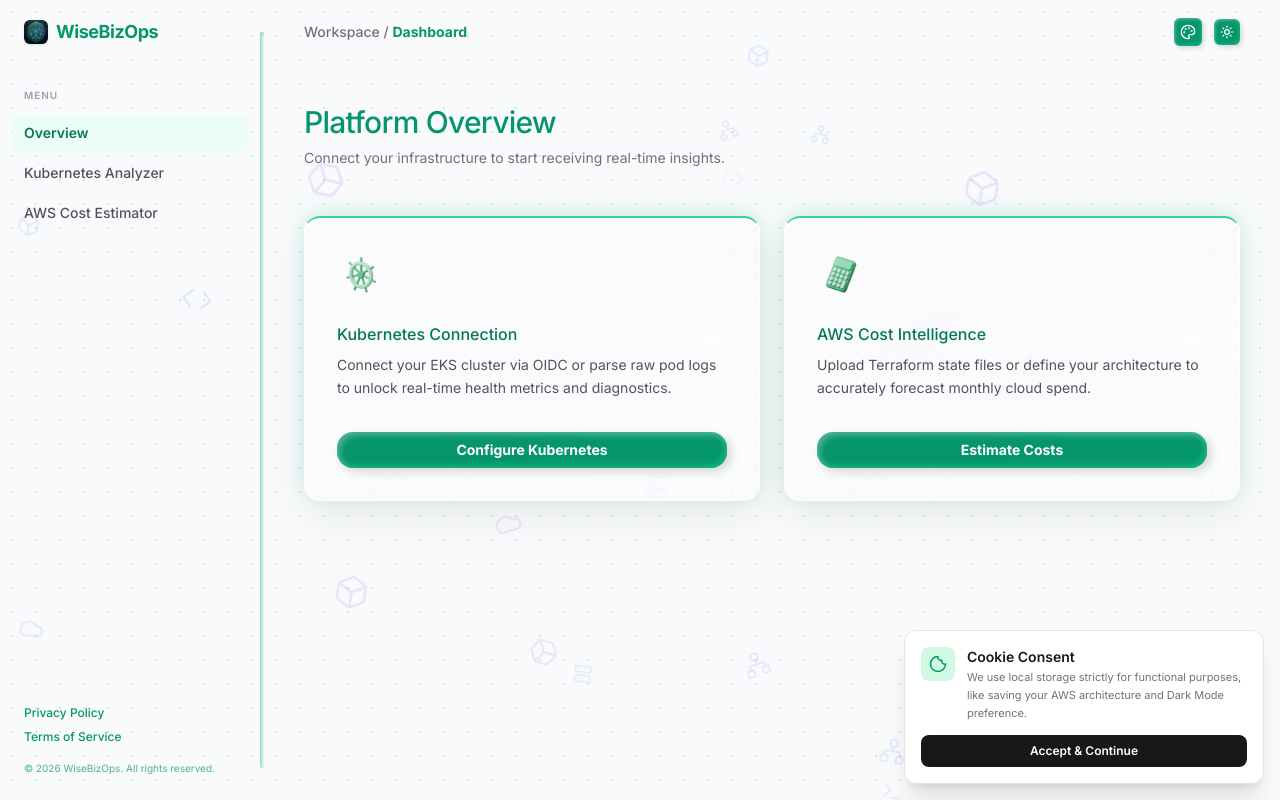
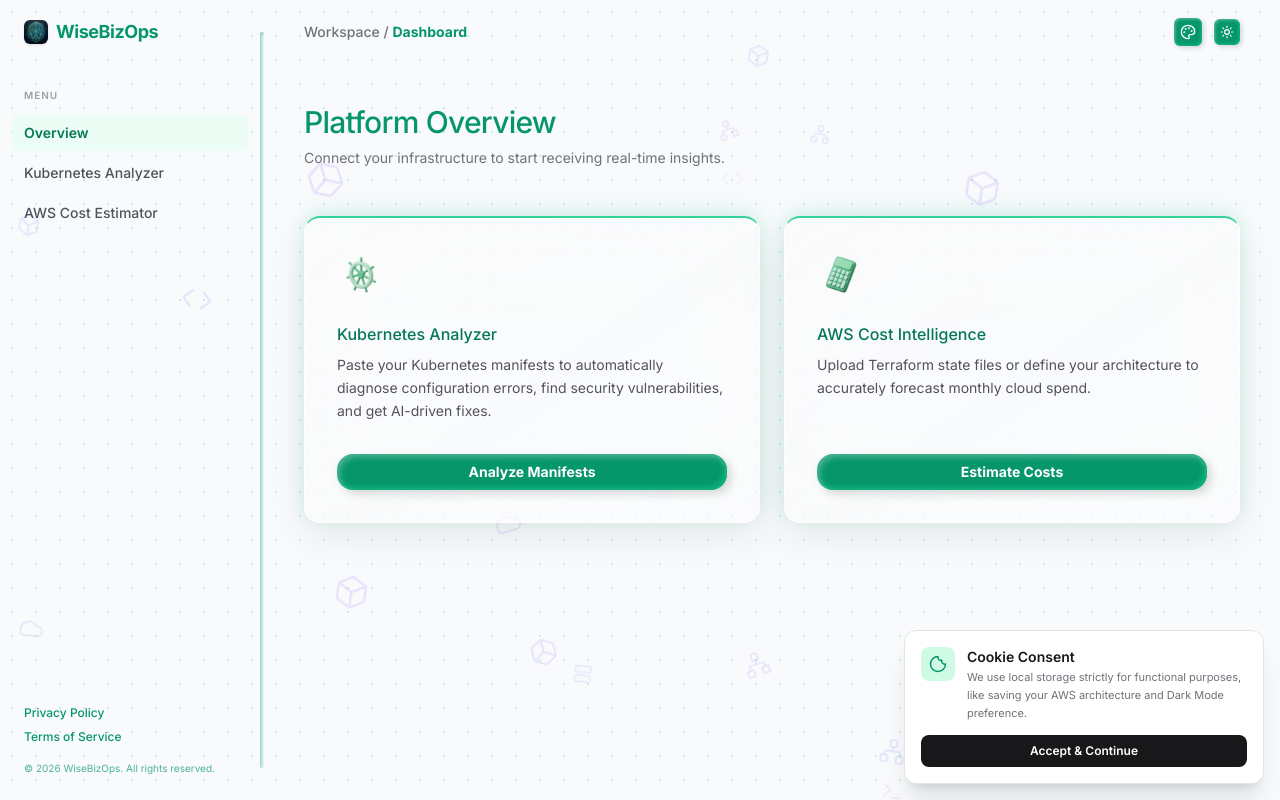
Before and after one commit to Adithya-Meda/wisebizops, a Next.js app: page / in a window 1280 px wide. Built offline with nearby package versions, Linux system fonts and the light colour scheme.

Commit message:
fix: update overview page description for kubernetes functionality

```diff
--- a/src/app/page.tsx
+++ b/src/app/page.tsx
@@ -14,10 +14,10 @@ export default function Home() {
           <div className="w-12 h-12 rounded flex items-center justify-center bg-transparent mb-6">
             <img src="/k8s-3d.png?v=1" style={{ filter: "hue-rotate(var(--icon-hue))" }} alt="Kubernetes Analyzer" className="w-full h-full object-contain filter drop-shadow-[0_4px_8px_rgba(var(--primary-rgb),0.4)]" />
           </div>
-          <h3 className="text-base font-medium text-primary-700 dark:text-primary-400 mb-2 transition-colors">Kubernetes Connection</h3>
-          <p className="text-sm text-zinc-600 dark:text-zinc-500 mb-8 flex-1 leading-relaxed transition-colors">Connect your EKS cluster via OIDC or parse raw pod logs to unlock real-time health metrics and diagnostics.</p>
+          <h3 className="text-base font-medium text-primary-700 dark:text-primary-400 mb-2 transition-colors">Kubernetes Analyzer</h3>
+          <p className="text-sm text-zinc-600 dark:text-zinc-500 mb-8 flex-1 leading-relaxed transition-colors">Paste your Kubernetes manifests to automatically diagnose configuration errors, find security vulnerabilities, and get AI-driven fixes.</p>
           <Link href="/k8s-analyzer" className="w-full px-4 py-2 bg-primary-600 hover:bg-primary-500 text-white rounded-2xl text-sm font-bold shadow-[inset_3px_3px_6px_rgba(255,255,255,0.3),inset_-3px_-3px_6px_rgba(var(--primary-rgb),0.8),4px_4px_10px_rgba(0,0,0,0.15)] hover:shadow-[inset_5px_5px_8px_rgba(255,255,255,0.4),inset_-5px_-5px_8px_rgba(var(--primary-rgb),0.9),6px_6px_15px_rgba(0,0,0,0.2)] active:shadow-[inset_1px_1px_2px_rgba(255,255,255,0.2),inset_-1px_-1px_2px_rgba(var(--primary-rgb),0.5),2px_2px_4px_rgba(0,0,0,0.05)] active:scale-95 transition-all duration-200 flex items-center justify-center gap-2 active:scale-95">
-            Configure Kubernetes
+            Analyze Manifests
           </Link>
         </div>
 
```
